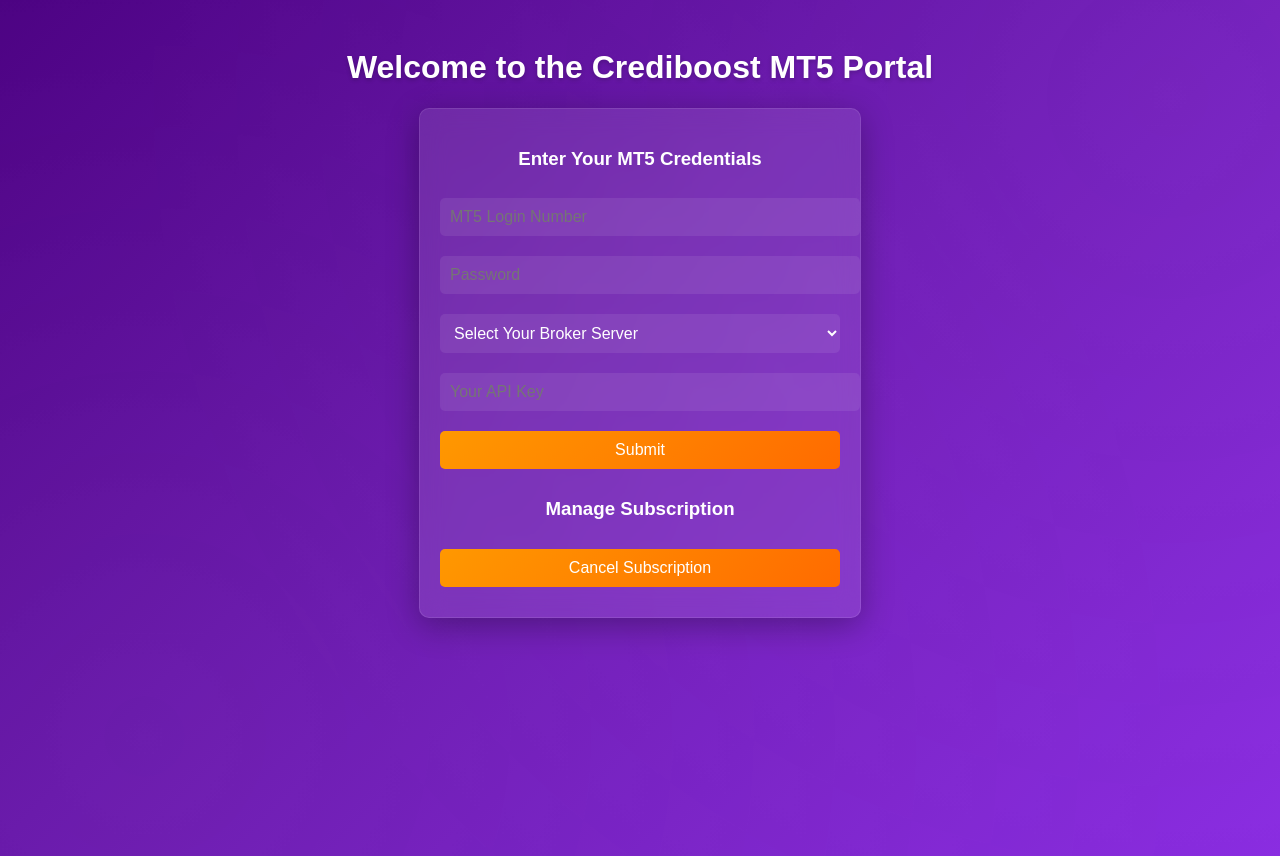
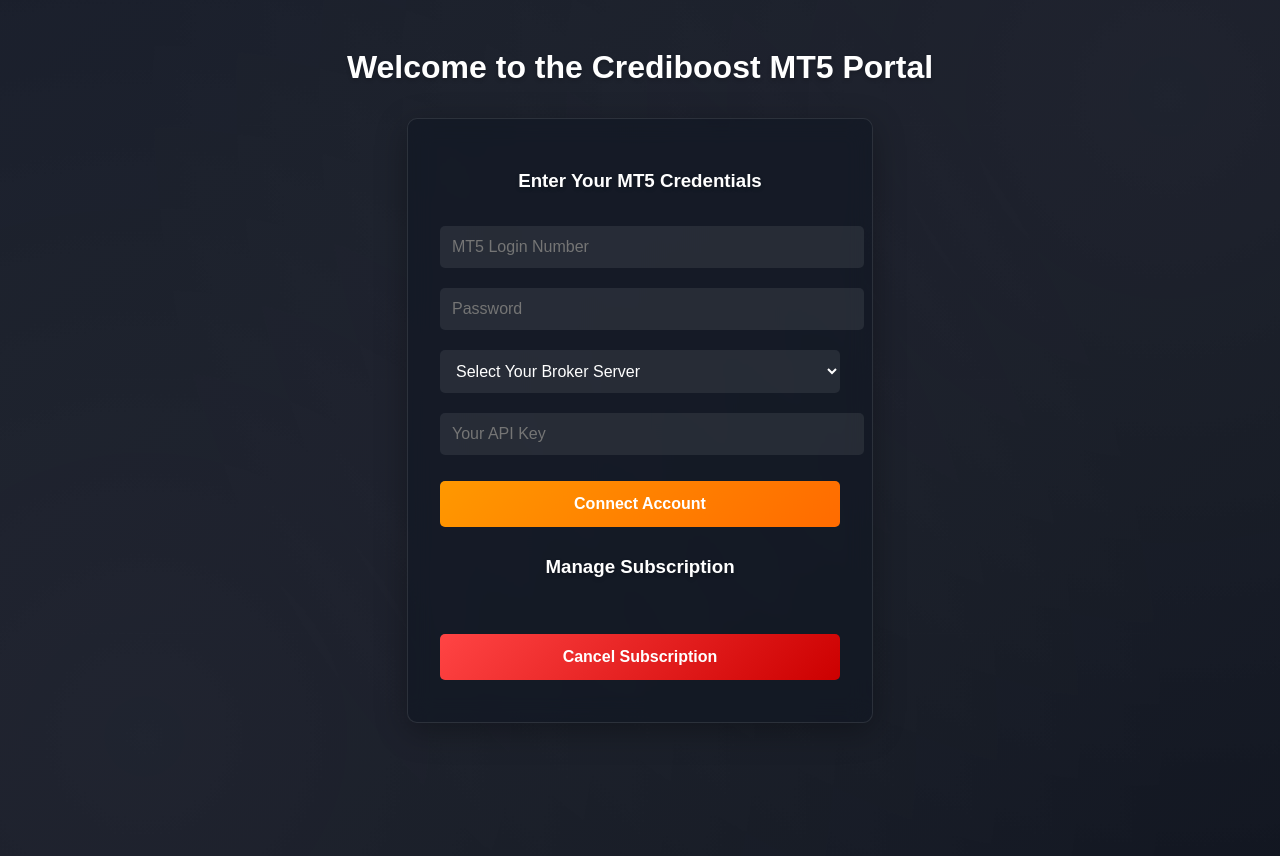
Before and after one commit to crediboost-0/subscription-api, a Flask app: page / in a window 1280 px wide. Run offline with Flask 3, Linux system fonts and the light colour scheme.

Commit message:
Update index.html

```diff
--- a/templates/index.html
+++ b/templates/index.html
@@ -1,44 +1,102 @@
 <!DOCTYPE html>
 <html lang="en">
-<link rel="stylesheet" type="text/css" href="{{ url_for('static', filename='style.css') }}">
 <head>
     <meta charset="UTF-8">
     <meta name="viewport" content="width=device-width, initial-scale=1.0">
     <title>Crediboost MT5 Portal</title>
+    <link rel="stylesheet" type="text/css" href="{{ url_for('static', filename='style.css') }}">
     <style>
         body {
             font-family: Arial, sans-serif;
-            background: linear-gradient(135deg, #4b0082, #8a2be2);
             color: white;
             text-align: center;
             padding: 20px;
+            position: relative;
+            min-height: 100vh;
+            overflow: hidden;
+            background: linear-gradient(320deg, #0a0e17, #1a1f2c, #2d3447);
+            background-size: 400% 400%;
+            animation: GradientAnimation 20s ease infinite;
         }
+
+        @keyframes GradientAnimation {
+            0% { background-position: 0% 50%; }
+            50% { background-position: 100% 50%; }
+            100% { background-position: 0% 50%; }
+        }
+
+        body::after {
+            content: '';
+            position: fixed;
+            top: -50%;
+            left: -50%;
+            right: -50%;
+            bottom: -50%;
+            background:
+                radial-gradient(circle at 70% 30%, rgba(255,255,255,0.05) 0%, transparent 50%),
+                radial-gradient(circle at 30% 70%, rgba(255,255,255,0.05) 0%, transparent 50%);
+            animation: ParticleMovement 20s linear infinite;
+            z-index: -1;
+        }
+
+        @keyframes ParticleMovement {
+            0% { transform: translate(0,0); }
+            100% { transform: translate(50px, 50px); }
+        }
+
         .container {
             max-width: 400px;
-            margin: auto;
-            padding: 20px;
-            background: rgba(255, 255, 255, 0.1);
+            margin: 2rem auto;
+            padding: 2rem;
+            background: rgba(16, 22, 34, 0.6);
             border-radius: 10px;
+            box-shadow: 0 8px 32px rgba(0, 0, 0, 0.3);
+            backdrop-filter: blur(12px);
+            -webkit-backdrop-filter: blur(12px);
+            border: 1px solid rgba(255, 255, 255, 0.1);
         }
+
         input, select, button {
             width: 100%;
-            padding: 10px;
+            padding: 12px;
             margin: 10px 0;
             border: none;
             border-radius: 5px;
+            background: rgba(255, 255, 255, 0.08);
+            color: white;
+            transition: all 0.3s ease;
         }
+
+        input:focus, select:focus {
+            background: rgba(255, 255, 255, 0.15);
+            outline: 1px solid rgba(255, 152, 0, 0.3);
+        }
+
         button {
-            background-color: #ff4500;
-            color: white;
-            cursor: pointer;
+            background: linear-gradient(135deg, #ff9800, #ff6b00);
+            padding: 14px;
+            font-weight: bold;
+            margin-top: 1rem;
         }
+
         button:hover {
-            background-color: #e03e00;
+            transform: translateY(-2px);
+            box-shadow: 0 5px 15px rgba(255, 152, 0, 0.3);
+        }
+
+        h1, h3 {
+            text-shadow: 0 2px 4px rgba(0, 0, 0, 0.2);
+            margin-bottom: 1.5rem;
+        }
+
+        #cancelSubscription {
+            background: linear-gradient(135deg, #ff4444, #cc0000);
+            margin-top: 2rem;
         }
     </style>
 </head>
 <body>
-    <h1> Welcome to the Crediboost MT5 Portal </h1>
+    <h1>Welcome to the Crediboost MT5 Portal</h1>
 
     <div class="container">
         <h3>Enter Your MT5 Credentials</h3>
@@ -52,7 +110,7 @@
                 <option value="Broker3">Broker3</option>
             </select>
             <input type="text" id="api_key" placeholder="Your API Key" required>
-            <button type="submit">Submit</button>
+            <button type="submit">Connect Account</button>
         </form>
 
         <h3>Manage Subscription</h3>
@@ -60,6 +118,7 @@
     </div>
 
     <script>
+        // Keep your existing JavaScript unchanged
         document.getElementById("credentialsForm").addEventListener("submit", function(event) {
             event.preventDefault();
             let data = {
```
